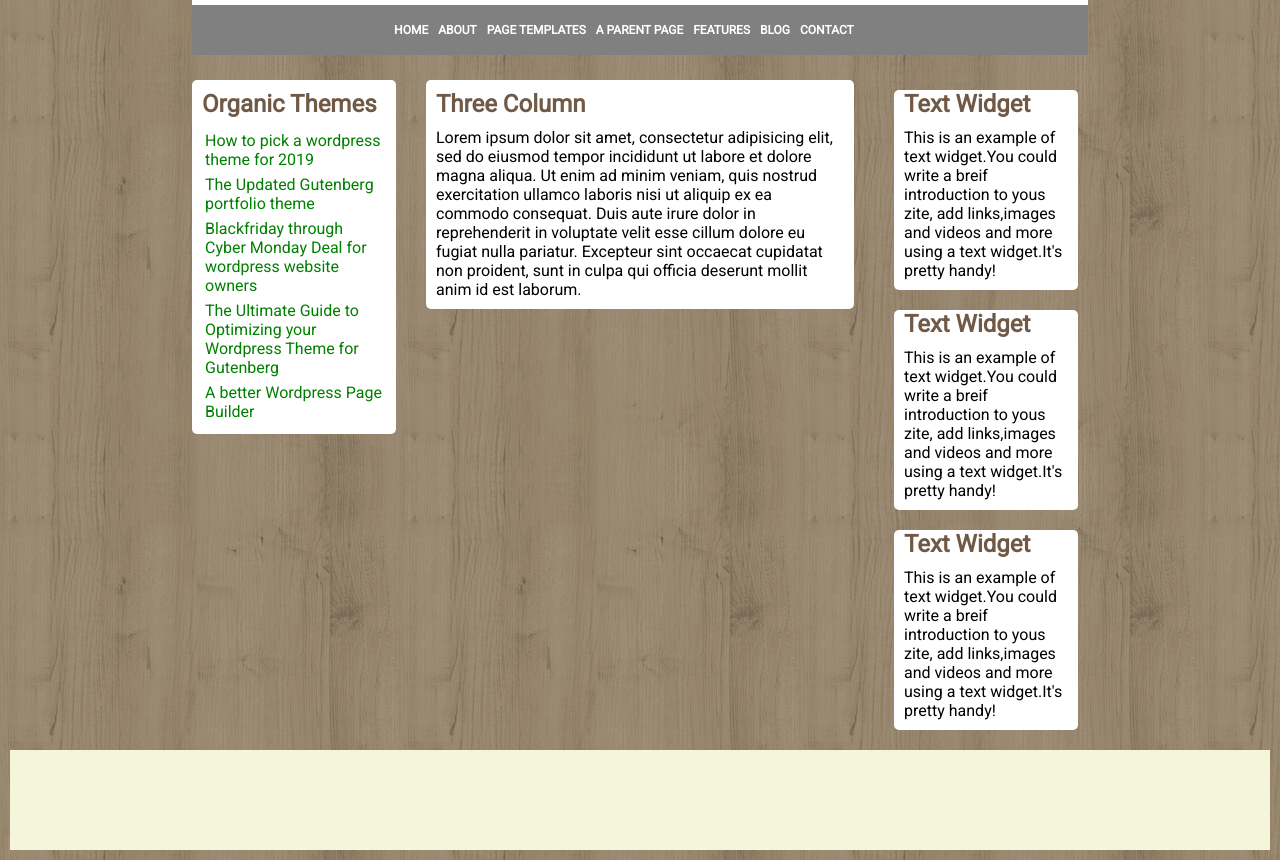
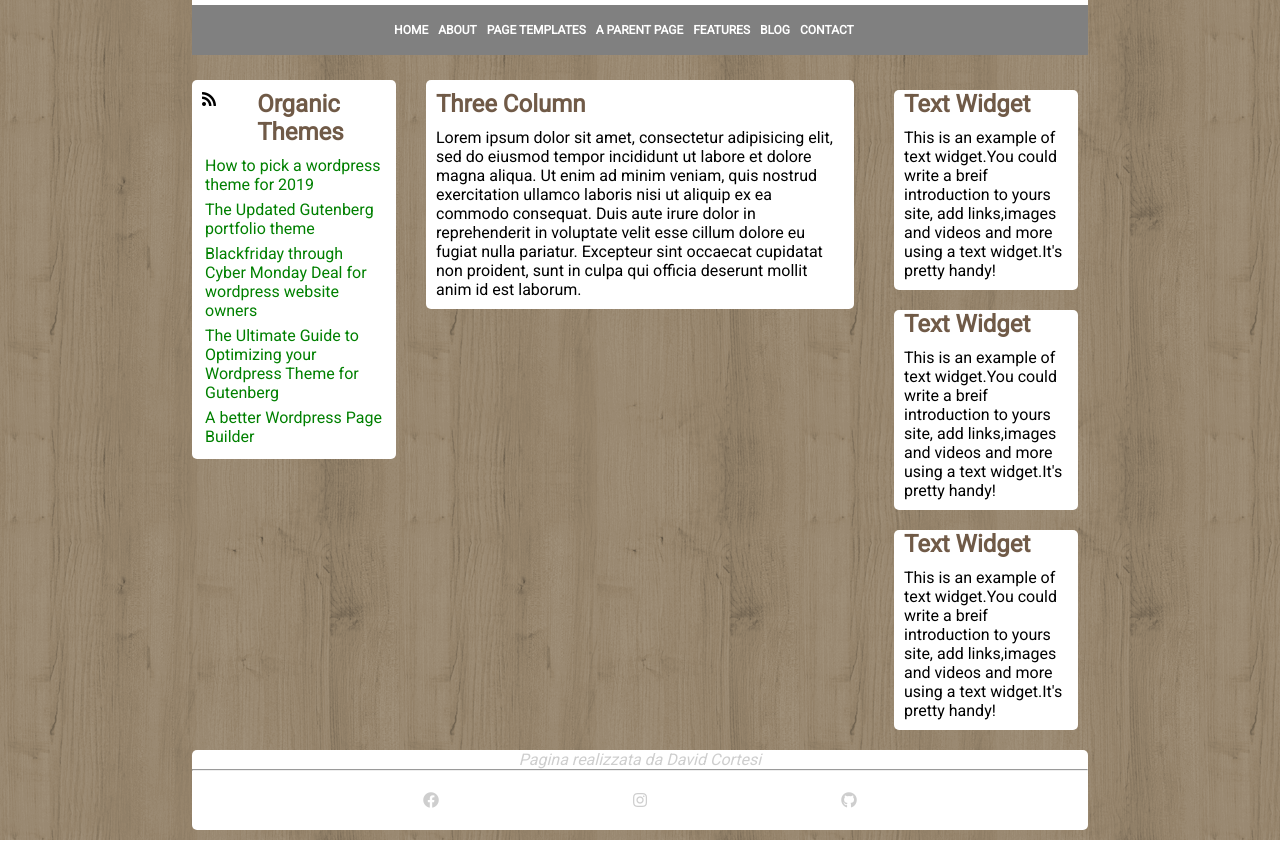
Before and after one commit to davidtrevor97/htmlcss-wp, a plain HTML site: page index.html in a window 1280 px wide. Shown: the part 322-1182 px from the top of the page. Drawn offline with Linux system fonts and the light colour scheme.

Commit message:
Esercizio completo

```diff
--- a/css/style.css
+++ b/css/style.css
@@ -74,8 +74,9 @@ body{
 .header-menu button:first-of-type{
   margin-left: 10%;
 }
-
-
+.header-menu button:hover{
+  background-color: rgb(110,110,110);
+}
 
 /* FINE HEADER */
 
@@ -121,6 +122,20 @@ body{
   color: green;
 }
 
+.left-text::after{
+  content: "";
+  display: table;
+  clear:both;
+}
+.rss{
+  float: left;
+  width: 30%;
+}
+.left-text h2{
+  float: left;
+  width: 60%;
+}
+
 /* COLONNA CENTRALE */
 .central{
   margin-left: 30px;
@@ -162,10 +177,14 @@ body{
 
 .footer{
   margin: 10px;
-  width: calc(100% - 20px);
-  height: 100px;
-  background-color: beige;
+  width: 70%;
+  margin-left: 15%;
+  background-color: white;
+  border-radius: 5px;
   float: left;
+  text-align: center;
+  color:#cecece;
+  font-family: 'Roboto', sans-serif;
 }
 
 .footer::after{
@@ -173,4 +192,17 @@ body{
   display: table;
   clear: both;
 }
+
+.footer li{
+  list-style: none;
+  float:left;
+  width: calc(70% / 3);
+  padding: 20px;
+  vertical-align: middle;
+}
+
+.footer li:first-of-type{
+  margin-left: 15%;
+}
+
 /* FINE FOOTER */
--- a/index.html
+++ b/index.html
@@ -4,6 +4,7 @@
     <meta charset="utf-8">
     <link rel="stylesheet" href="./css/style.css">
     <link href="https://fonts.googleapis.com/css2?family=Roboto&display=swap" rel="stylesheet">
+    <link rel="stylesheet" href="https://cdnjs.cloudflare.com/ajax/libs/font-awesome/5.14.0/css/all.min.css">
     <title>WP</title>
   </head>
   <body>
@@ -46,6 +47,10 @@
     <!-- INIZIO MAIN -->
     <div class="main">
       <div class="left">
+        <div class="rss">
+          <i class="fas fa-rss"></i>
+        </div>
+        <div class="left-text">
           <h2>Organic Themes</h2>
           <ul>
             <li>
@@ -65,6 +70,7 @@
             </li>
           </ul>
         </div>
+      </div>
       <div class="central">
         <h2>Three Column</h2>
         <p>Lorem ipsum dolor sit amet, consectetur adipisicing elit, sed do eiusmod tempor incididunt ut labore et dolore magna aliqua. Ut enim ad minim veniam, quis nostrud exercitation ullamco laboris nisi ut aliquip ex ea commodo consequat. Duis aute irure dolor in reprehenderit in voluptate velit esse cillum dolore eu fugiat nulla pariatur. Excepteur sint occaecat cupidatat non proident, sunt in culpa qui officia deserunt mollit anim id est laborum.</p>
@@ -72,15 +78,15 @@
       <div class="right">
         <div class="first">
           <h2>Text Widget</h2>
-          <p>This is an example of text widget.You could write a breif introduction to yous zite, add links,images and videos and more using a text widget.It's pretty handy!</p>
+          <p>This is an example of text widget.You could write a breif introduction to yours site, add links,images and videos and more using a text widget.It's pretty handy!</p>
         </div>
         <div class="second">
           <h2>Text Widget</h2>
-          <p>This is an example of text widget.You could write a breif introduction to yous zite, add links,images and videos and more using a text widget.It's pretty handy!</p>
+          <p>This is an example of text widget.You could write a breif introduction to yours site, add links,images and videos and more using a text widget.It's pretty handy!</p>
         </div>
         <div class="third">
           <h2>Text Widget</h2>
-          <p>This is an example of text widget.You could write a breif introduction to yous zite, add links,images and videos and more using a text widget.It's pretty handy!</p>
+          <p>This is an example of text widget.You could write a breif introduction to yours site, add links,images and videos and more using a text widget.It's pretty handy!</p>
         </div>
       </div>
     </div>
@@ -88,7 +94,21 @@
 
     <!-- INIZIO FOOTER -->
     <div class="footer">
-
+      <span>
+        <em>Pagina realizzata da David Cortesi</em>
+      </span>
+      <hr>
+      <ul>
+        <li>
+          <i class="fab fa-facebook"></i>
+        </li>
+        <li>
+          <i class="fab fa-instagram"></i>
+        </li>
+        <li>
+          <i class="fab fa-github"></i>
+        </li>
+      </ul>
     </div>
     <!-- FINE FOOTER -->
 
```
Also changed, not shown: 1 other file. Lines whose indentation alone changed are shown as unchanged.
